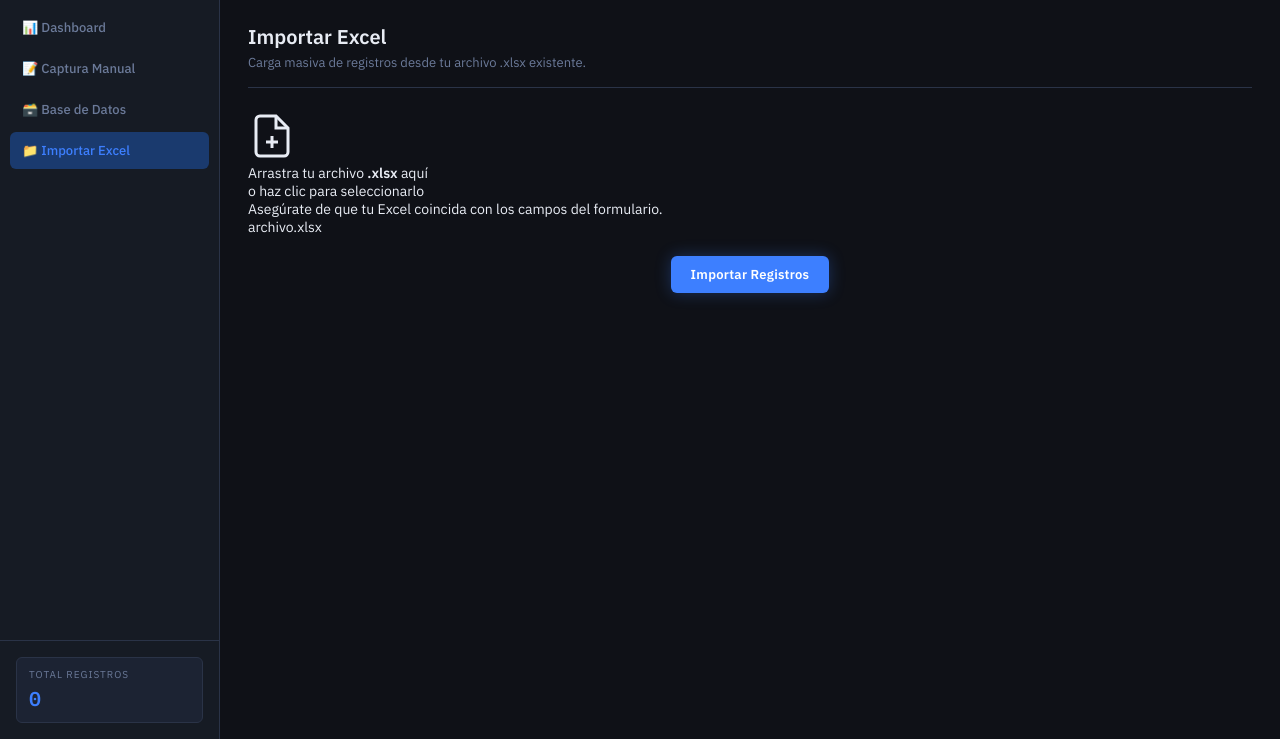
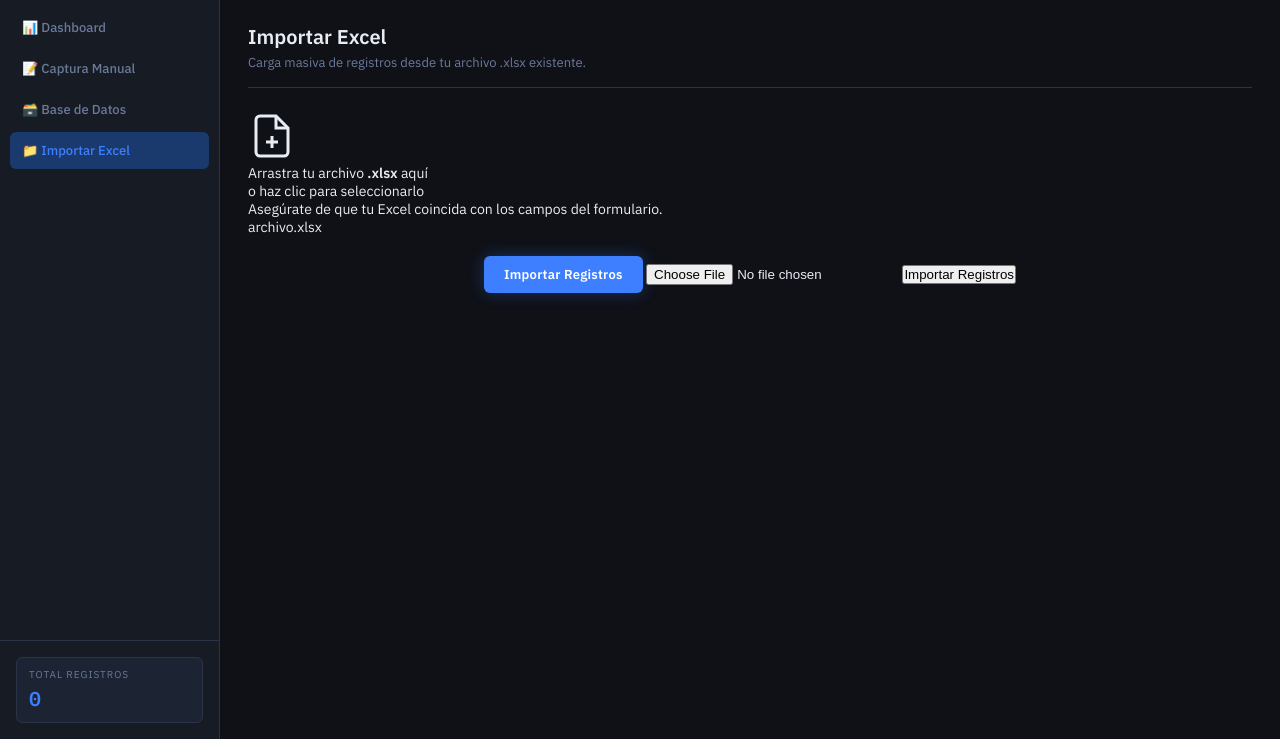
Before and after one commit to AlejandroTTR8/Benchmarking_Plaza_Tijuana, a website: page public/index.html in a window 1280 px wide. Both pictures are taken after a click on the button "📁 Importar Excel". Shown: the part 61-800 px from the top of the page. Drawn offline with nearby package versions, Linux system fonts and the light colour scheme; no server answers.

Commit message:
Add file input for Excel import functionality

```diff
--- a/public/index.html
+++ b/public/index.html
@@ -206,6 +206,8 @@
           <button class="btn btn--primary btn--lg" id="btnImportar">
             Importar Registros
           </button>
+          <input type="file" id="fileInput" accept=".xlsx" />
+          <button onclick="importarExcel()">Importar Registros</button>
         </div>
       </div>
     </div>
```
